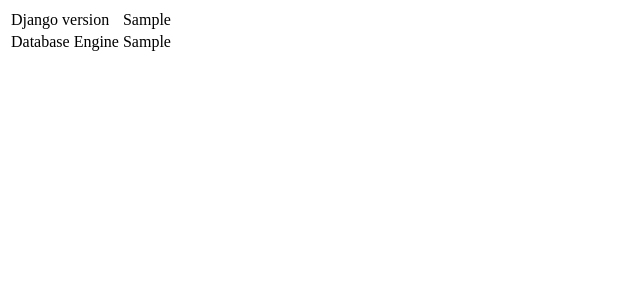
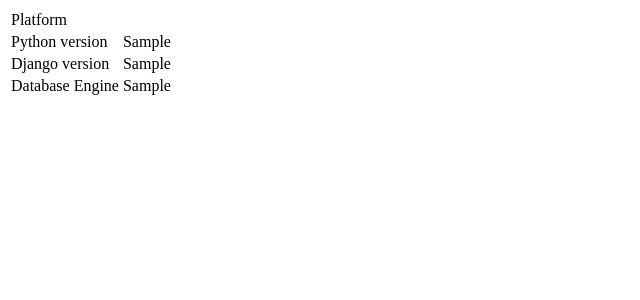
Before and after one commit to marcelor/django_info, a Python web app: template templates/info.html in a window 1280 px wide. Shown: the top 300 px of the page, without its empty margins (0-640 px from the left). Run offline with Jinja, Linux system fonts and the light colour scheme; the template is opened without the code that fills it: most values are stand-ins (such as "Sample title", 1, 10 or a date in 2020).

Commit message:
added Python version and platform info, added html doctype

```diff
--- a/templates/info.html
+++ b/templates/info.html
@@ -1,7 +1,16 @@
+<!DOCTYPE html>
 <html>
     <head></head>
     <body>
         <table>
+            <tr>
+                <td>Platform</td>
+                <td>{{ platform }}</td>
+            </tr>
+            <tr>
+                <td>Python version</td>
+                <td>{{ python_version }}</td>
+            </tr>
             <tr>
                 <td>Django version</td>
                 <td>{{ django_version }}</td>
```
Also changed, not shown: views.py (+13 -1 lines).
